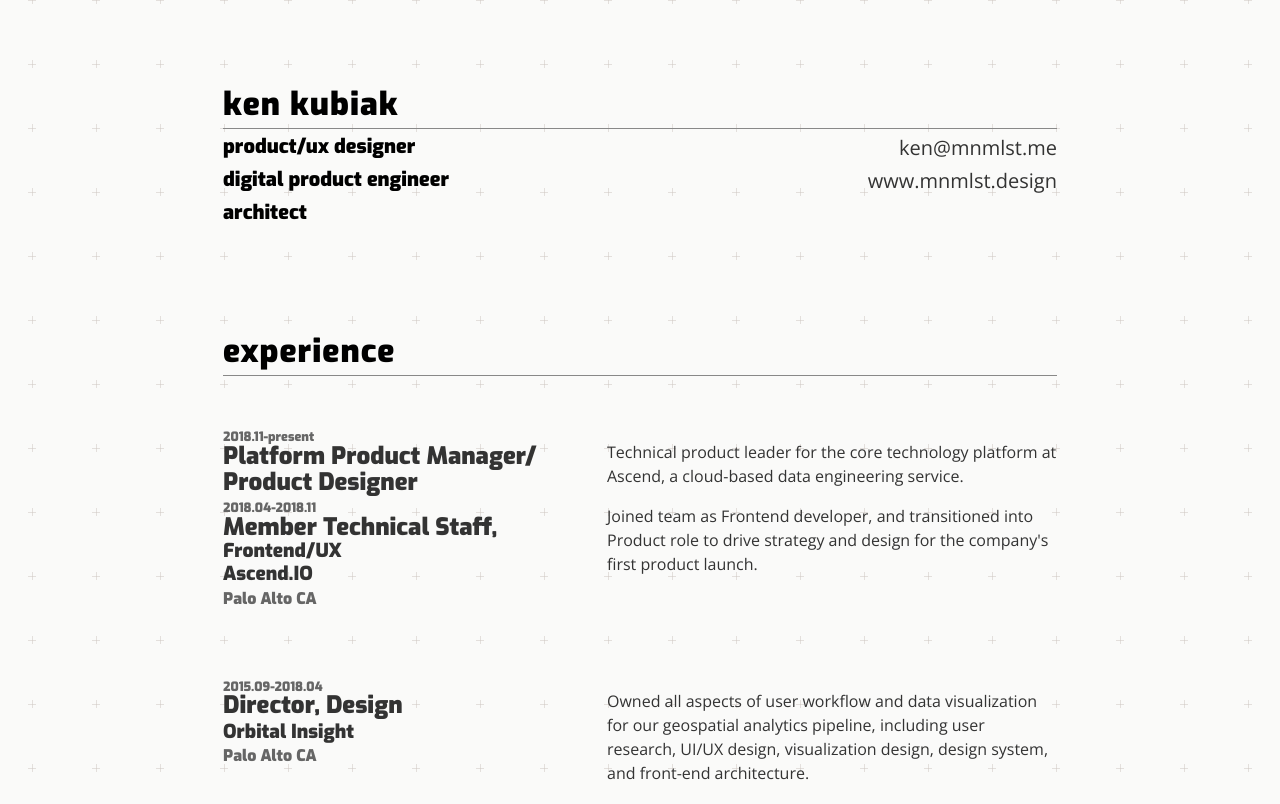
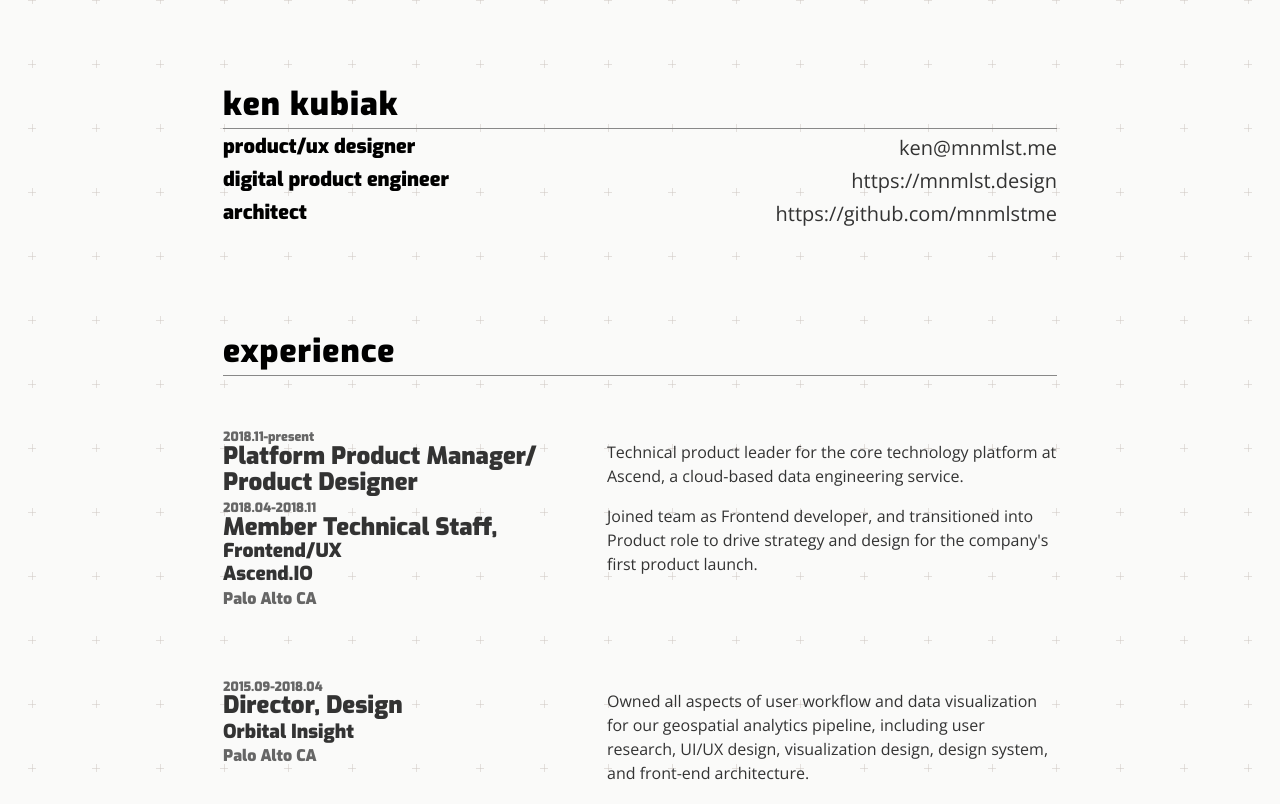
Before and after one commit to mnmlstme/mnmlst-design, a plain HTML site: page kek.html in a window 1280 px wide. Shown: the top 804 px of the page. Drawn offline with nearby package versions, Linux system fonts and the light colour scheme.

Commit message:
add github link

```diff
--- a/kek.html
+++ b/kek.html
@@ -29,7 +29,8 @@
               <h3>Architect</h3>
             </aside>
             <address>ken@mnmlst.me</address>
-            <address>www.mnmlst.design</address>
+            <address>https://mnmlst.design</address>
+            <address>https://github.com/mnmlstme </address>
         </section>
         <section id="experience">
           <h1>Experience</h1>
--- a/styles/vita.css
+++ b/styles/vita.css
@@ -443,6 +443,7 @@ header h1 {
 
 .position {
     margin-top: 64px;
+    break-inside: avoid-page;
 }
 
 .meta {
```
